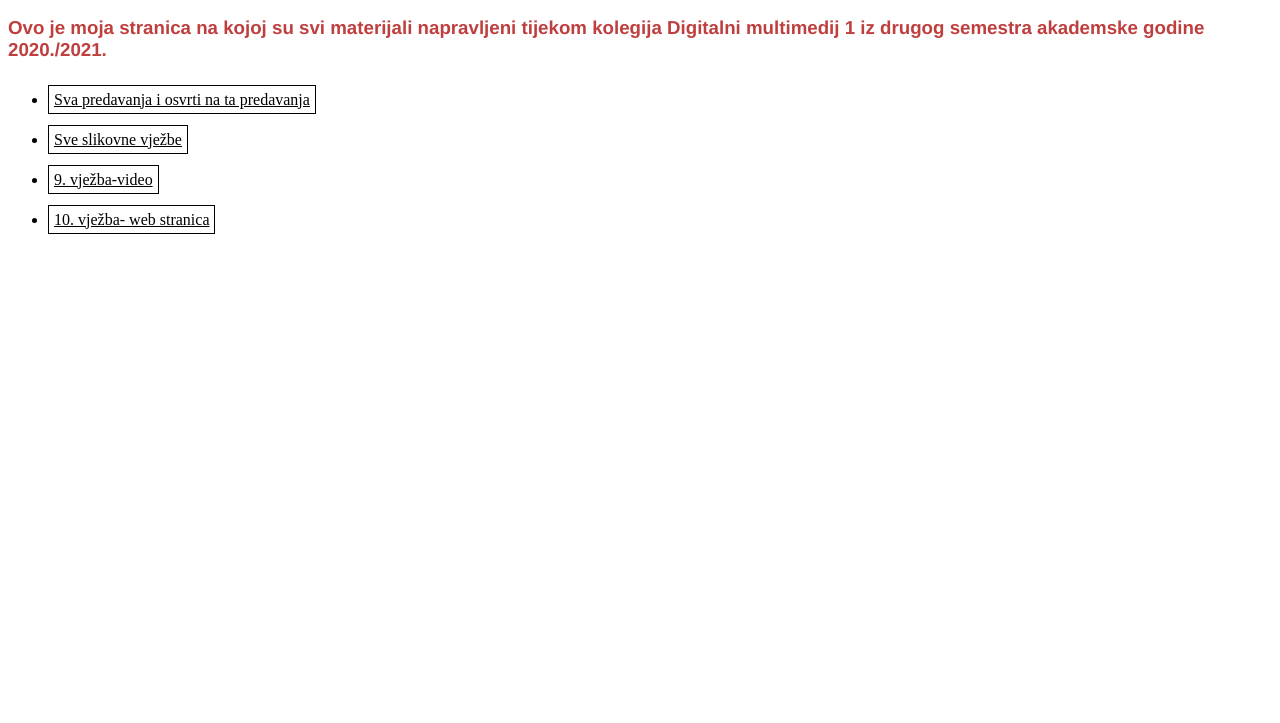
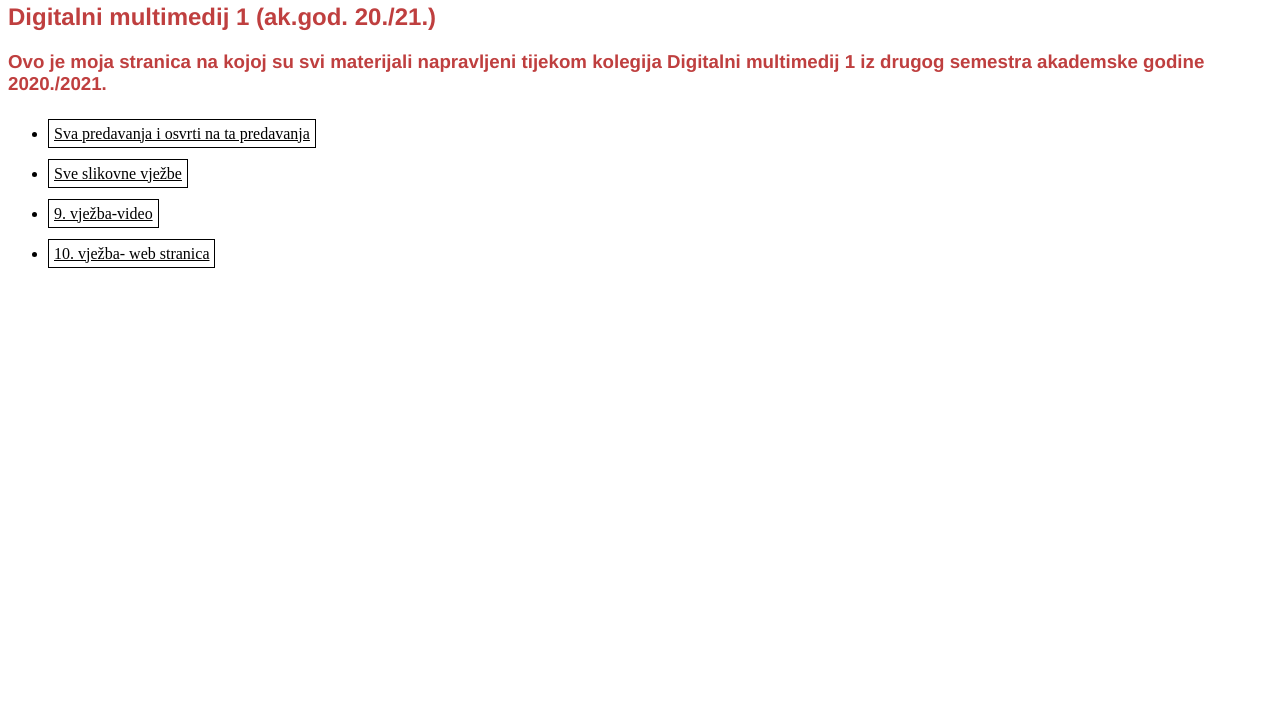
Before and after one commit to lamiaengerini/lamiaengerini, a plain HTML site: page index.html in a window 1280 px wide. Shown: the part 77-800 px from the top of the page. Drawn offline with Linux system fonts and the light colour scheme.

Commit message:
Update index.html

```diff
--- a/index.html
+++ b/index.html
@@ -6,7 +6,7 @@
 
 </head>
 <link rel="stylesheet" href="stilizacija1.css"/>
-<body class="pozadina"
+<body class="pozadina">
 	<h1>Lamia Engerini</h1>
 	<h2>Digitalni multimedij 1 (ak.god. 20./21.)</h2>
 	<h3>Ovo je moja stranica na kojoj su svi materijali napravljeni tijekom kolegija Digitalni multimedij 1 iz drugog semestra akademske godine 2020./2021.</h3>
```
